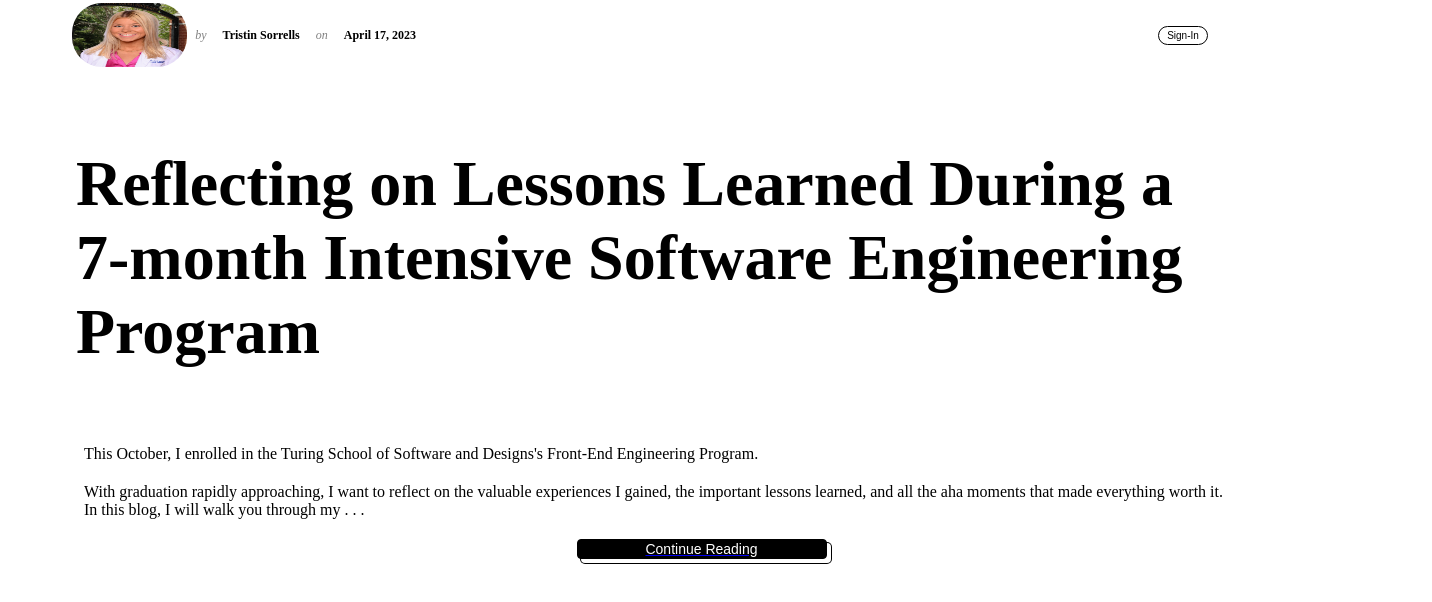
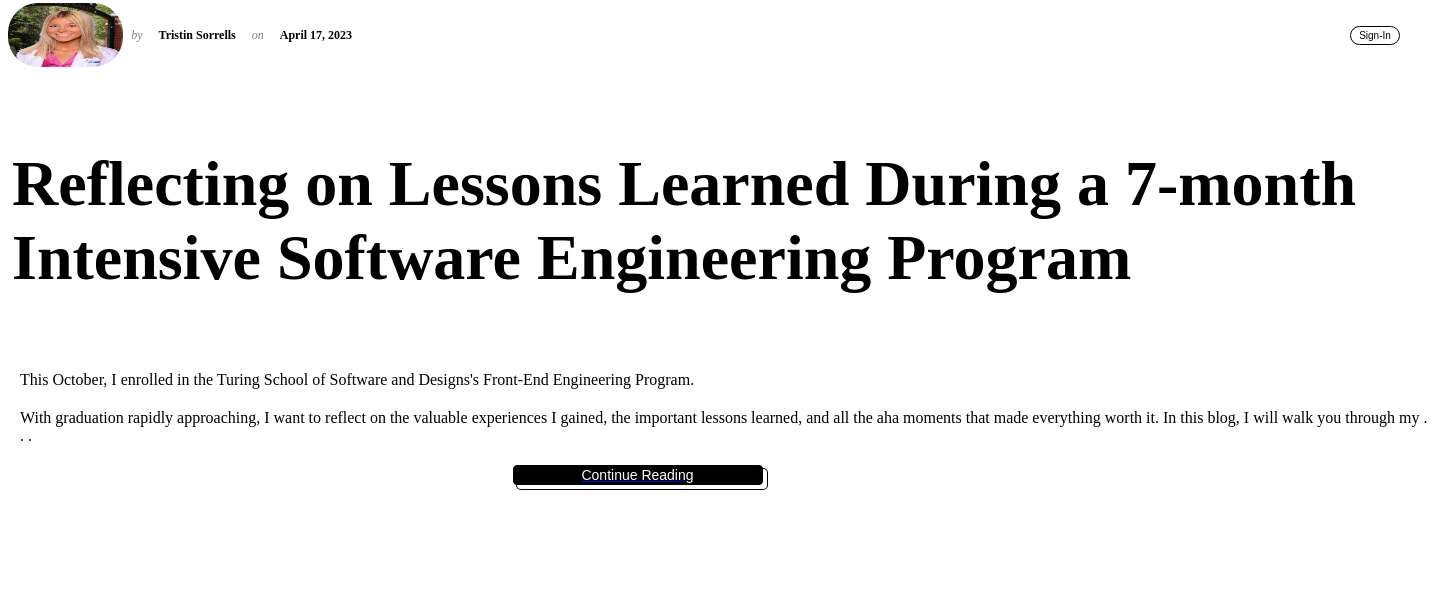
Before and after one commit to Tristinsorrells1/Personal-Blog-With-OAuth, a Next.js app: page / in a window 1280 px wide. Shown: the top 602 px of the page, 1432 px wide, since content can reach past the window. Built offline with nearby package versions, Linux system fonts and the light colour scheme; no server answers.

Commit message:
change width

```diff
--- a/src/styles/globals.css
+++ b/src/styles/globals.css
@@ -139,7 +139,7 @@ iframe {
 }
 
 .home-container {
-  width: 90vw;
+  width: 110vw;
   margin-right: auto;
   margin-left: auto;
 }
```
